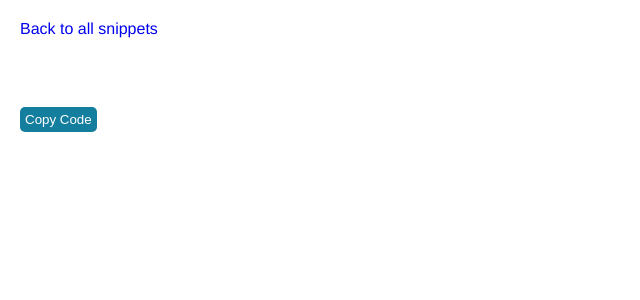
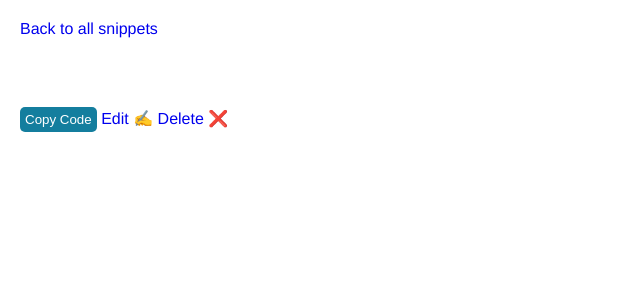
Before and after one commit to Momentum-Team-8/django-duplex-team-wolverine, a Django app: template snippets/templates/snippets/snippet_details.html in a window 1280 px wide. Shown: the part 188-488 px from the top of the page, without its empty margins (0-640 px from the left). Run offline with Django 3.2, Linux system fonts and the light colour scheme; the template is opened without the code that fills it, so the values that code supplies are empty.

Commit message:
added back edit and delete buttons

```diff
--- a/snippets/templates/snippets/snippet_details.html
+++ b/snippets/templates/snippets/snippet_details.html
@@ -19,6 +19,8 @@
     <p>{{ snippet.language.name }}</p>
     <p>{{ snippet.description }}</p>
     <button class="btn" data-clipboard-action="copy" data-clipboard-target="#code">Copy Code</button>
+    <a href={% url 'edit_snippet' pk=snippet.pk%}>Edit ✍️</a>
+    <a href={% url 'delete_snippet' pk=snippet.pk%}>Delete ❌</a>
 </div>
 
 
```
